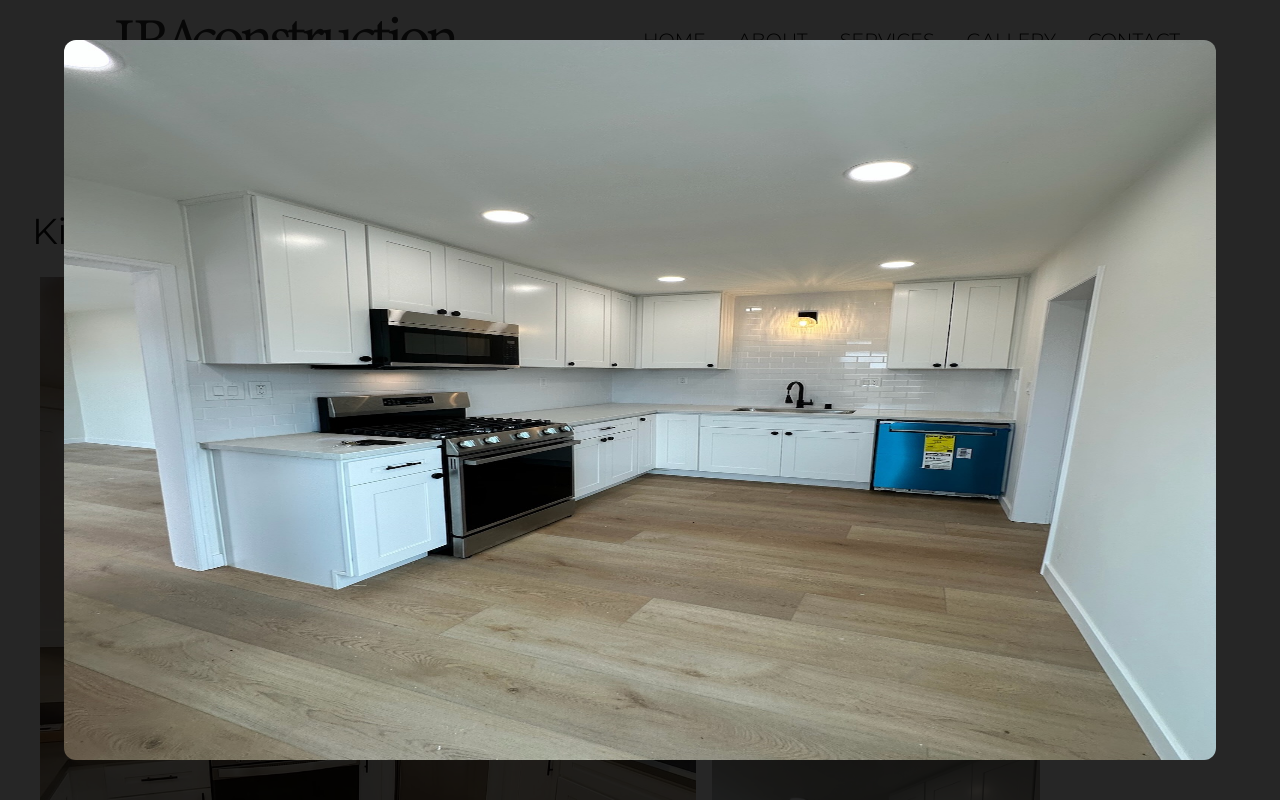
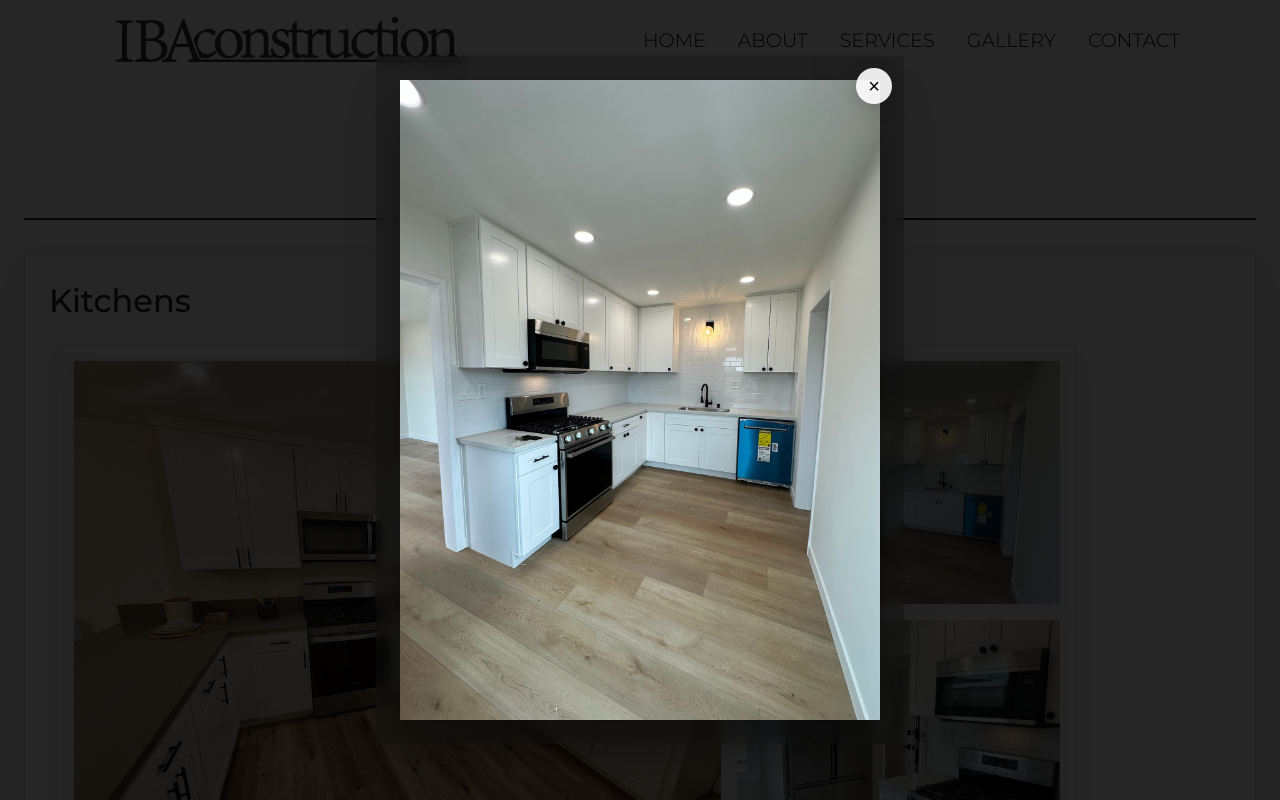
Before and after one commit to sebas-ib/iba-construction-website, a Next.js app: page /gallery in a window 1280 px wide. Both pictures are taken after a click on the picture 876 px from the left and 495 px from the top of the page. Shown: the top 800 px of the page. Built offline with nearby package versions, Linux system fonts and the light colour scheme.

Commit message:
improved gallery page

```diff
--- a/src/app/gallery/gallery.css
+++ b/src/app/gallery/gallery.css
@@ -1,25 +1,34 @@
 .main-container {
-  padding: 2rem;
+  padding: 4rem 1.5rem 5rem;
   max-width: 1400px;
   margin: 0 auto;
   text-align: center;
 }
 
 .heading {
-  font-size: 2.5rem;
+  font-size: 2.75rem;
   font-weight: 400;
-  padding-bottom: 3rem;
+  padding-bottom: 1.25rem;
+  margin-bottom: 2rem;
+  border-bottom: 2px solid #222;
 }
 
 .category-block-title {
-  font-size: 2.25rem;
-  font-weight: 400;
-  padding-bottom: 1.5rem;
+  font-size: 2rem;
+  font-weight: 500;
+  padding-bottom: 0.75rem;
+  margin-bottom: 0.75rem;
+  color: #222;
 }
 
 /* Category Section */
 .category-block {
   text-align: left;
+  background: #ffffff;
+  padding: 1.75rem 1.5rem 2rem;
+  box-shadow: 0px 15px 45px rgba(0, 0, 0, 0.08);
+  border: 1px solid #ededed;
+  margin-bottom: 1.5rem;
 }
 
 .category-block h2 {
@@ -32,11 +41,10 @@
 /* Horizontal Scroll Container */
 .scroll-row {
   display: flex;
-  gap: 1rem;
+  gap: 1.25rem;
   overflow-x: auto;
   scroll-snap-type: x mandatory;
-  padding-bottom: 2rem;
-  padding-left: 0.5rem;
+  padding: 0 0.5rem 1rem;
 }
 
 /* Grid layout per chunk */
@@ -45,18 +53,24 @@
   grid-template-columns: 2fr 1fr;
   gap: 1rem;
   scroll-snap-align: start;
-  min-width: 700px;
-  max-width: 1000px;
+  min-width: 760px;
+  max-width: 1020px;
   flex: 0 0 auto;
   align-items: stretch;
+  background: #f9f9f9;
+  padding: 1rem;
+  border: 1px solid #ececec;
+  box-shadow: 0 10px 30px rgba(0, 0, 0, 0.06);
 }
 
 /* Left side: big image */
 .big-image {
   width: 100%;
-  height: 100%;
+  height: auto;
+  aspect-ratio: 4 / 3;
   object-fit: cover;
   cursor: pointer;
+  box-shadow: 0 8px 20px rgba(0, 0, 0, 0.1);
 }
 
 /* Right side: stacked small images */
@@ -69,14 +83,18 @@
 .right-column img {
   flex: 1;
   width: 100%;
+  height: auto;
   object-fit: cover;
+  box-shadow: 0 8px 20px rgba(0, 0, 0, 0.08);
   cursor: pointer;
+  aspect-ratio: 4 / 3;
 }
 
 /* Hover effect */
 .image-section img:hover {
-  transform: scale(1.02);
-  transition: transform 0.2s ease-in-out;
+  transform: translateY(-4px);
+  transition: transform 0.2s ease-in-out, box-shadow 0.2s ease-in-out;
+  box-shadow: 0 12px 30px rgba(0, 0, 0, 0.15);
 }
 
 /* Modal Lightbox */
@@ -92,12 +110,47 @@
   align-items: center;
   z-index: 100;
   cursor: zoom-out;
+  padding: 2rem;
 }
 
-.modal img {
-  max-width: 90%;
-  max-height: 90%;
-  border-radius: 12px;
+.modal-content {
+  position: relative;
+  max-width: min(1100px, 92vw);
+  max-height: 92vh;
+  display: flex;
+  justify-content: center;
+  align-items: center;
+  background: rgba(20, 20, 20, 0.35);
+  backdrop-filter: blur(6px);
+  padding: 1.5rem;
+  cursor: default;
+}
+
+.modal-image {
+  width: 100%;
+  height: 100%;
+  max-height: 80vh;
+  object-fit: contain;
+  box-shadow: 0 25px 45px rgba(0, 0, 0, 0.35);
+}
+
+.close-button {
+  position: absolute;
+  top: 12px;
+  right: 12px;
+  border: none;
+  background: rgba(255, 255, 255, 0.9);
+  width: 36px;
+  height: 36px;
+  border-radius: 50%;
+  font-size: 1.25rem;
+  cursor: pointer;
+  box-shadow: 0 6px 18px rgba(0, 0, 0, 0.15);
+}
+
+.close-button:hover {
+  transform: scale(1.05);
+  background: #ffffff;
 }
 
 /* Responsive */
@@ -117,8 +170,8 @@
   .right-column img {
     width: 100%;
     height: auto;
-    max-height: 250px;
-    aspect-ratio: 16 / 9;
+    max-height: 300px;
+    aspect-ratio: 4 / 3;
   }
 
   .category-block h2 {
--- a/src/app/gallery/page.tsx
+++ b/src/app/gallery/page.tsx
@@ -96,12 +96,24 @@ export default function Gallery() {
 
       {selectedImage && (
         <div className="modal" onClick={() => setSelectedImage(null)}>
+          <div className="modal-content" onClick={(e) => e.stopPropagation()}>
+            <button
+              className="close-button"
+              aria-label="Close full-size view"
+              onClick={() => setSelectedImage(null)}
+            >
+              ×
+            </button>
             <Image
               src={selectedImage}
               alt="Full size preview"
+              className="modal-image"
               width={1600}
               height={1200}
+              sizes="90vw"
+              priority
             />
+          </div>
         </div>
       )}
     </div>
```
Lines whose indentation alone changed are shown as unchanged.
